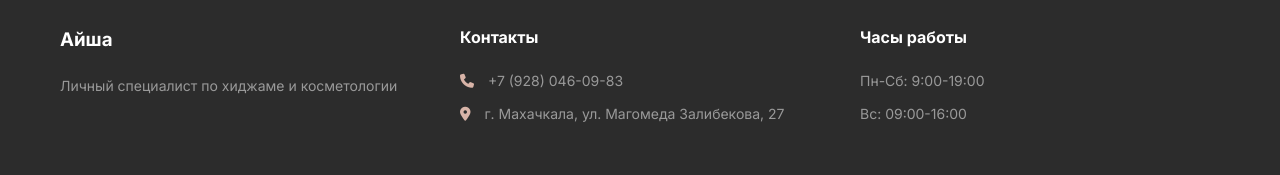
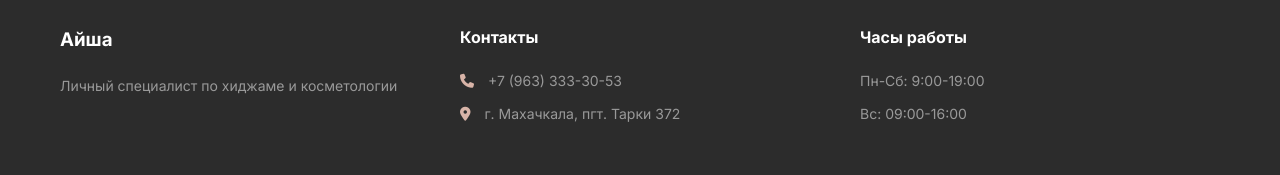
Before and after one commit to nadirovarukiyat-lab/06052, a plain HTML site: page index.html in a window 1280 px wide. Shown: the part 6375-6550 px from the top of the page. Drawn offline with nearby package versions, Linux system fonts and the light colour scheme; a script that the page names is missing.

Commit message:
Update index.html

```diff
--- a/index.html
+++ b/index.html
@@ -412,8 +412,8 @@
             </div>
             <div class="footer-section">
                 <h4>Контакты</h4>
-                <p><i class="fas fa-phone"></i> +7 (928) 046-09-83</p>
-                <p><i class="fas fa-map-marker-alt"></i> г. Махачкала, ул. Магомеда Залибекова, 27</p>
+                <p><i class="fas fa-phone"></i> +7 (963) 333-30-53</p>
+                <p><i class="fas fa-map-marker-alt"></i> г. Махачкала, пгт. Тарки  372</p>
             </div>
             <div class="footer-section">
                 <h4>Часы работы</h4>
```
